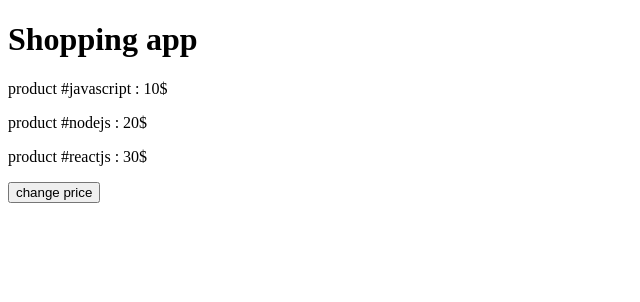
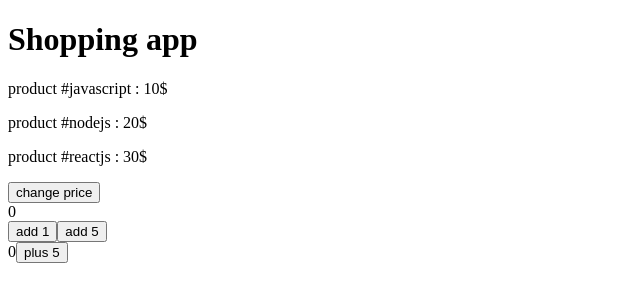
Before and after one commit to ghiathinejad/react-courses, a React (Create React App) app: page / in a window 1280 px wide. Shown: the top 302 px of the page, without its empty margins (0-640 px from the left). Built offline with nearby package versions, Linux system fonts and the light colour scheme.

Commit message:
course13

```diff
--- a/src/App.js
+++ b/src/App.js
@@ -2,6 +2,8 @@
     return React.createElement('div',{id:'hello',className:'hello-cls'},"hello");
 }*/
 import { useState } from "react";
+import ClassCount from "./components/ClassCount";
+import HookCount from "./components/HookCount";
 import Product from "./components/Product/Product";
 const App = () => {
     const [products,setProducts] = useState( [
@@ -27,6 +29,8 @@ const App = () => {
                 )
             }
             <button onClick={clickHandler}>change price</button>
+            <HookCount />
+            <ClassCount/>
         </div>
     );
 }
--- /dev/null
+++ b/src/components/ClassCount.js
@@ -0,0 +1,23 @@
+import {Component} from 'react';
+
+class ClassCount extends Component {
+    state = {
+        count : 0
+    }
+    plus5Handler = () => {
+        // this.setState({count: this.state.count+5});
+        this.setState((oldStat) => {
+            return {count : oldStat.count + 5};
+        })
+    };
+    render() {
+        return(
+        <div>
+            {this.state.count}
+            <button onClick={this.plus5Handler} >plus 5</button>
+        </div>)
+        ;
+    }
+}
+
+export default ClassCount;
--- /dev/null
+++ b/src/components/HookCount.js
@@ -0,0 +1,24 @@
+import { useState } from "react";
+
+const HookCount = () => {
+    const [count,setCount] = useState(0);
+    const countHandler = () =>{
+        setCount(count+1);
+    }
+
+    const plus5tHandler = () => {
+        for(let i = 0 ; i < 5 ; i++){
+            // setCount(count+1);
+             setCount((oldnum) => oldnum + 1);
+        }
+    }
+    return (
+        <div>
+            <div>{count}</div>
+            <button onClick={countHandler}>add 1</button>
+            <button onClick={plus5tHandler}>add 5</button>
+        </div>
+      );
+
+    }
+    export default HookCount;
```
